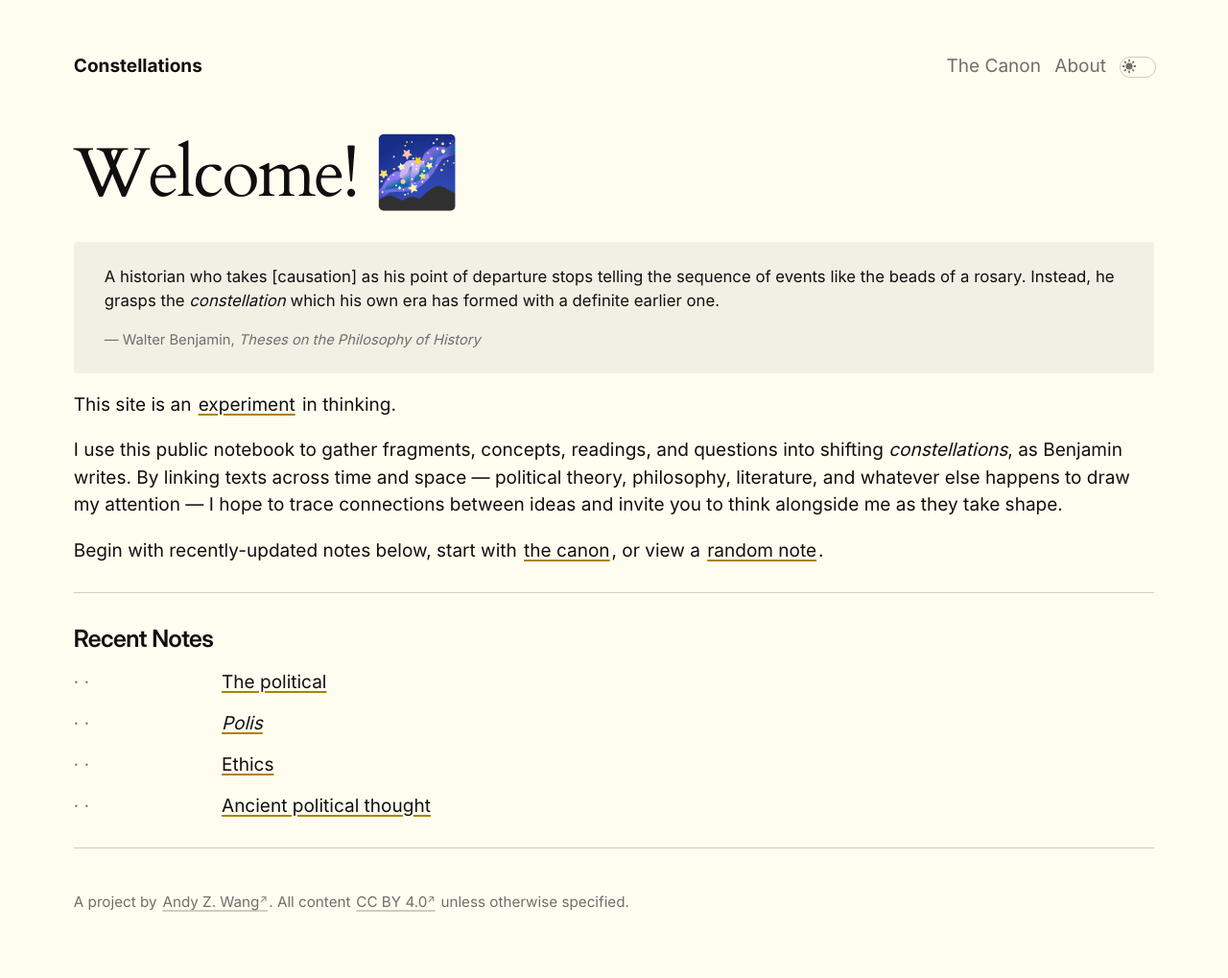
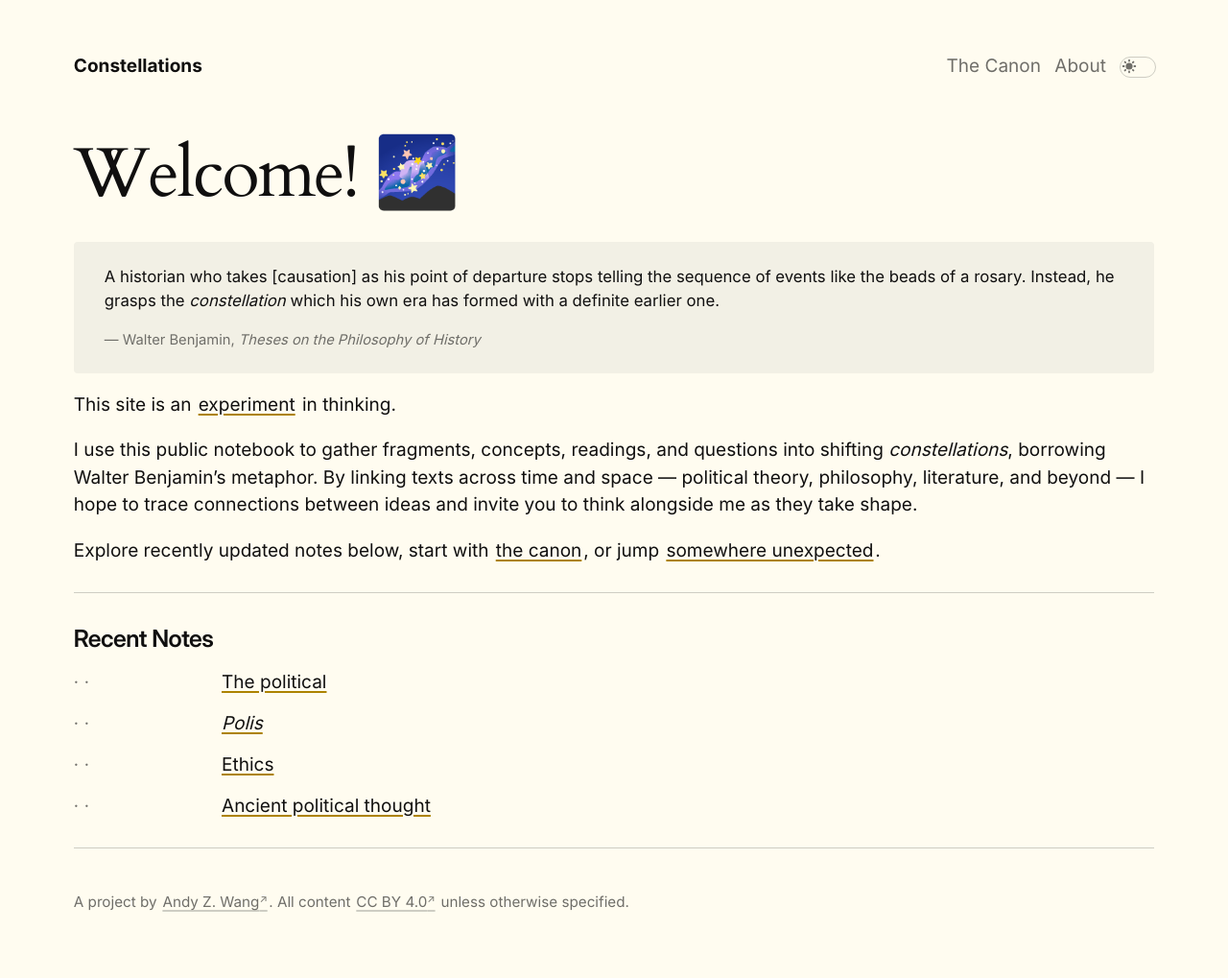
Before and after one commit to andyzwang/notes, a Jekyll site: the page built from _pages/index.md, in a window 1280 px wide. Shown: the whole page at 96% size. Built offline with Jekyll 4.4.1, drawn with Linux system fonts in a browser that asks for light colours.

Commit message:
More prose updating :)

```diff
--- a/_layouts/page.html
+++ b/_layouts/page.html
@@ -8,6 +8,6 @@ layout: default
 
 <hr>
 
-{% if page.id == 'about' %}
+{% if page.id == 'about'%}
 {% include notes_graph.html %}
 {% endif %}
--- a/_pages/index.md
+++ b/_pages/index.md
@@ -18,9 +18,9 @@ permalink: /
 
 This site is an [[about|experiment]] in thinking.
 
-I use this public notebook to gather fragments, concepts, readings, and questions into shifting *constellations*, as Benjamin writes. By linking texts across time and space — political theory, philosophy, literature, and whatever else happens to draw my attention — I hope to trace connections between ideas and invite you to think alongside me as they take shape.
+I use this public notebook to gather fragments, concepts, readings, and questions into shifting *constellations*, borrowing Walter Benjamin's metaphor. By linking texts across time and space — political theory, philosophy, literature, and beyond — I hope to trace connections between ideas and invite you to think alongside me as they take shape.
 
-Begin with recently-updated notes below, start with [[the canon]], or view a <a href="#" id="random-note-link" class="internal-link">random note</a>.
+Explore recently updated notes below, start with [[the canon]], or jump <a href="#" id="random-note-link" class="internal-link">somewhere unexpected</a>.
 
 <hr>
 
```
Also changed, not shown: _pages/about.md (+2 -2 lines), _pages/the-canon.md (+4 -4 lines).
